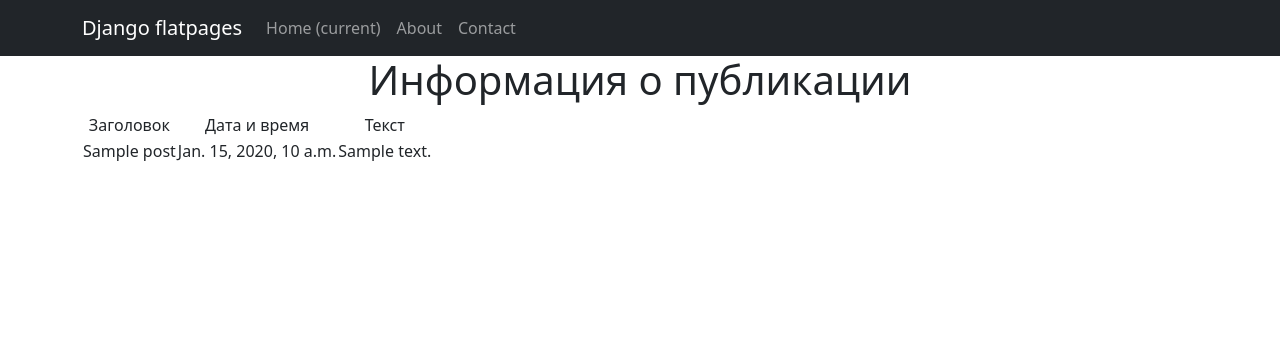
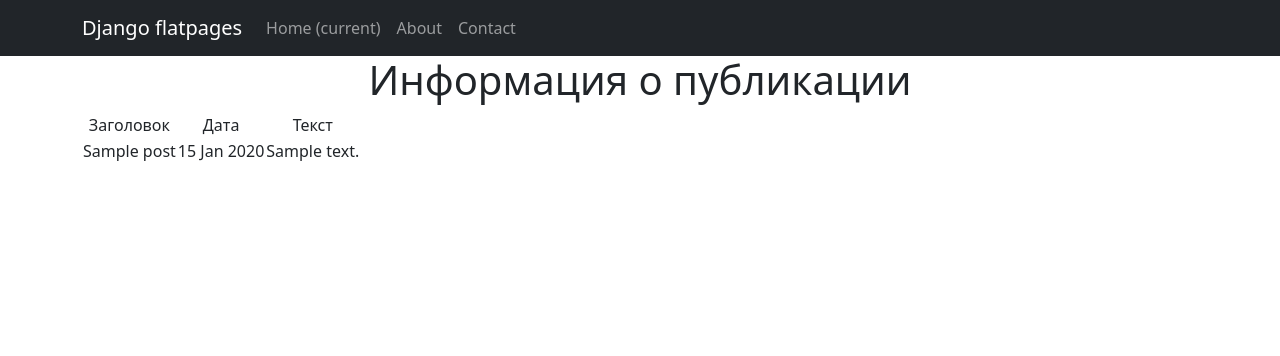
Before and after one commit to A-mazepa/News_portal2, a Django app: template NewsPortal/templates/post.html in a window 1280 px wide. Shown: the top 356 px of the page. Run offline with Django 3.2, Linux system fonts and the light colour scheme; the template is opened without the code that fills it: most values are stand-ins (such as "Sample title", 1, 10 or a date in 2020); some libraries are stand-ins or nearby versions.

Commit message:
Update post.html

```diff
--- a/NewsPortal/templates/post.html
+++ b/NewsPortal/templates/post.html
@@ -11,7 +11,7 @@ Post
 <table>
     <tr>
         <td>Заголовок</td>
-        <td>Дата и время</td>
+        <td>Дата</td>
         <td>Текст</td>
     </tr>
 
@@ -19,7 +19,7 @@ Post
     <tr>
 
         <td>{{ post.title_post }}</td>
-        <td>{{ post.date_time_post }}</td>
+        <td>{{ post.date_time_post|date:'d M Y'  }}</td>
         <td>{{ post.text_post }}</td>
     </tr>
 
```
